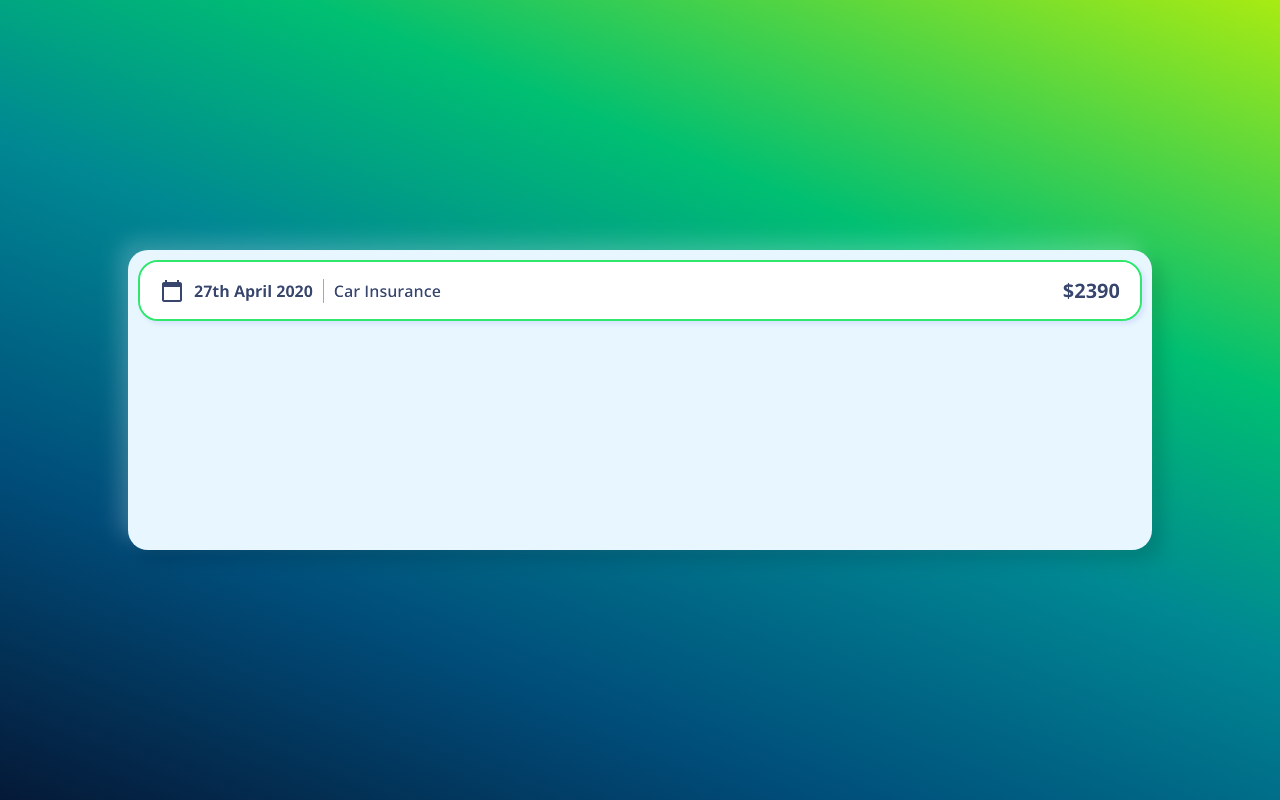
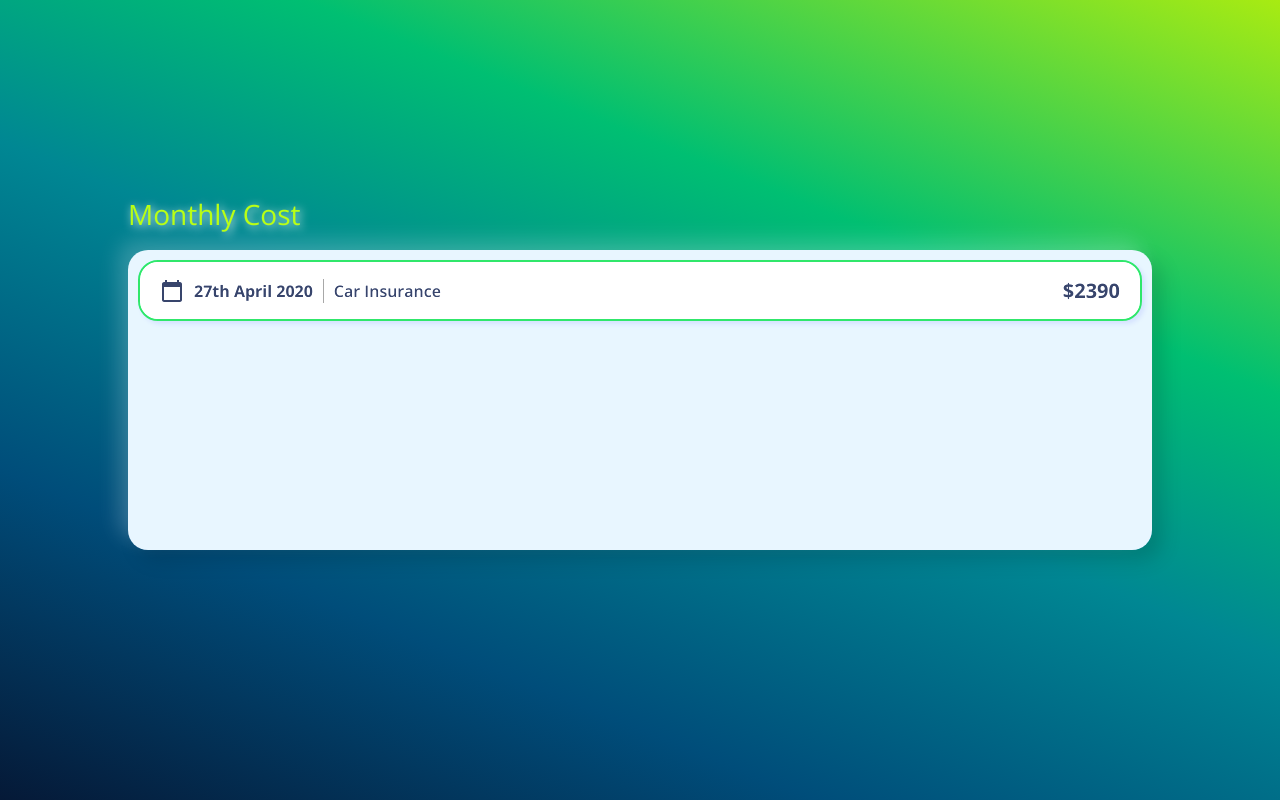
Before and after one commit to Mahyarnafisi/monthly-cost, a React (Create React App) app: page / in a window 1280 px wide. Built offline with nearby package versions, Linux system fonts and the light colour scheme.

Commit message:
initiate title in app.js component

```diff
--- a/src/App.css
+++ b/src/App.css
@@ -13,4 +13,15 @@
   border-radius: 2rem;
   box-shadow: 1rem 1rem 2rem #00000025, -1rem -1rem 2rem #ffffff30;
   filter: brightness(110%);
+  position: relative;
 }
+.app__title {
+  color: var(--color-secondary-shade-1);
+  font-size: var(--fs-l);
+  font-weight: var(--fw-regular);
+  text-shadow: 0.2rem 0.2rem 1rem var(--color-white);
+  position: absolute;
+  top: -5rem;
+  left: 0;
+  line-height: 1;
+}
--- a/src/App.js
+++ b/src/App.js
@@ -13,6 +13,7 @@ function App() {
   //
   return (
     <div className="App">
+      <h1 className="app__title">Monthly Cost </h1>
       <ExpenseItem />
     </div>
   );
```
